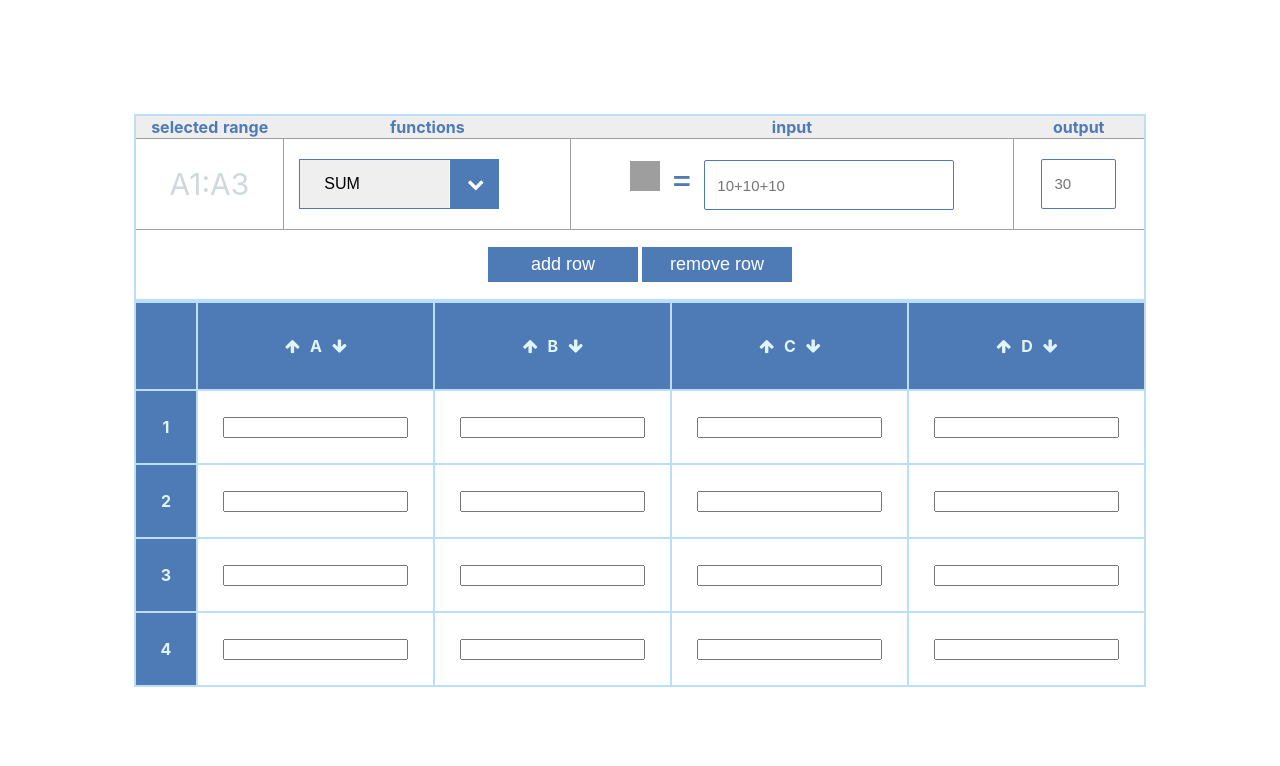
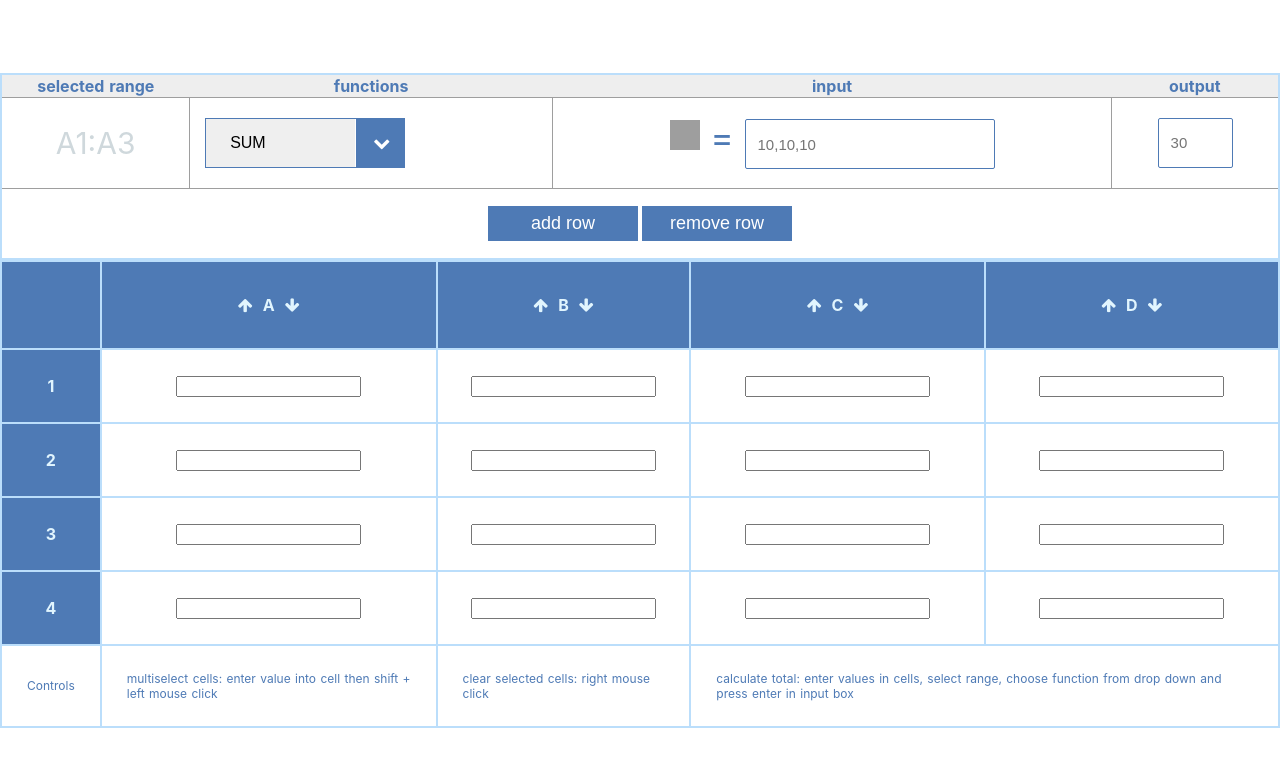
Before and after one commit to p-adams/vue-spreadsheet, a Nuxt app: page / in a window 1280 px wide. Shown: the top 766 px of the page. Built offline with nearby package versions, Linux system fonts and the light colour scheme; grey boxes are pictures that could not be loaded.

Commit message:
added control info to Sheet component

```diff
--- a/components/Sheet.vue
+++ b/components/Sheet.vue
@@ -5,6 +5,7 @@
       :start="rangeStart"
       :end="rangeEnd"
       :handlerow="handleRow"
+      :cell-data="result"
     ></toolbar>
      <table>
         <thead>
@@ -43,8 +44,16 @@
               <input v-model="inputIds[rowKey][colKey]">
             </td>
           </tr>
+          <tr class="footer">
+            <td>Controls</td>
+            <td>multiselect cells: enter value into cell then shift + left mouse click</td>
+            <td>clear selected cells: right mouse click</td>
+            <td colspan="2">calculate total: enter values in cells,
+              select range, choose function from drop down and press enter in input box</td>
+          </tr>
         </tbody>
      </table>
+
   </div>
 </template>
 <script>
@@ -223,4 +232,9 @@ export default {
   .clicked {
     border: 5px solid black;
   }
+  .footer {
+    color: #4E7AB5;
+    font-size: 12px;
+    text-align: left;
+  }
 </style>
--- a/components/Toolbar.vue
+++ b/components/Toolbar.vue
@@ -37,9 +37,10 @@
                         </span>
                     <input
                         class="result"
-                        v-model="input"
-                        @change="calculate"
-                        placeholder="10+10+10"
+                        v-model="cd"
+                        @keyup.enter="calculate"
+                        placeholder="10,10,10"
+                        readonly
                     />
                 </div>
                 <h6 v-show="missingEquals">input must begin with =</h6>
@@ -63,7 +64,7 @@
 <script>
 export default {
   name: 'toolbar',
-  props: ['start', 'end', 'handlerow'],
+  props: ['start', 'end', 'handlerow', 'cellData'],
   data () {
     return {
       missingEquals: false,
@@ -84,10 +85,37 @@ export default {
   },
   methods: {
     parseExpression (expr) {
-      console.log(`parse`)
+      return expr.length > 1 ? expr.split(',') : expr
     },
     calculate () {
-      this.out = 30
+      switch (this.selected) {
+        case 'SUM':
+          this.sum(this.cd)
+          break
+        case 'AVERAGE':
+          this.average(this.cd)
+          break
+        case 'MIN':
+          this.minVal(this.cd)
+          break
+        case 'MAX':
+          this.maxVal(this.cd)
+          break
+        default:
+          return 'meow'
+      }
+    },
+    sum (res) {
+      this.out = res.reduce((a, b) => parseFloat(a) + parseFloat(b))
+    },
+    average (res) {
+      this.out = res.reduce((a, b) => parseFloat(a) + parseFloat(b)) / res.length
+    },
+    minVal (res) {
+      this.out = res.reduce((a, b) => parseFloat(a) < parseFloat(b) ? parseFloat(a) : parseFloat(b))
+    },
+    maxVal (res) {
+      this.out = res.reduce((a, b) => parseFloat(a) > parseFloat(b) ? parseFloat(a) : parseFloat(b))
     }
   },
   computed: {
@@ -96,6 +124,9 @@ export default {
     },
     endRange () {
       return this.end !== undefined ? this.end : 'A3'
+    },
+    cd () {
+      return this.cellData.map(el => el.value)
     }
   }
 }
```
Also changed, not shown: components/Menu.vue (deleted), components/README.md.
